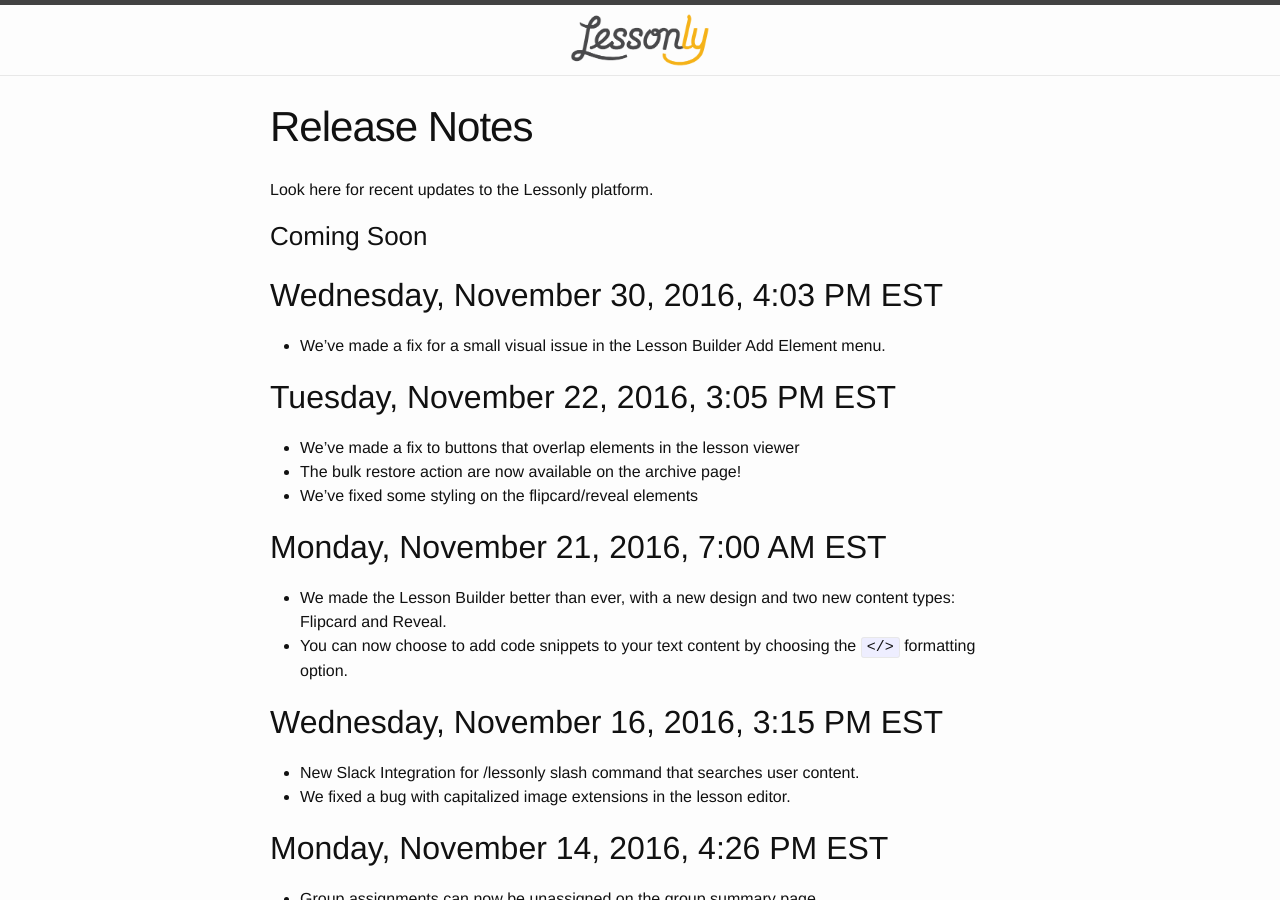
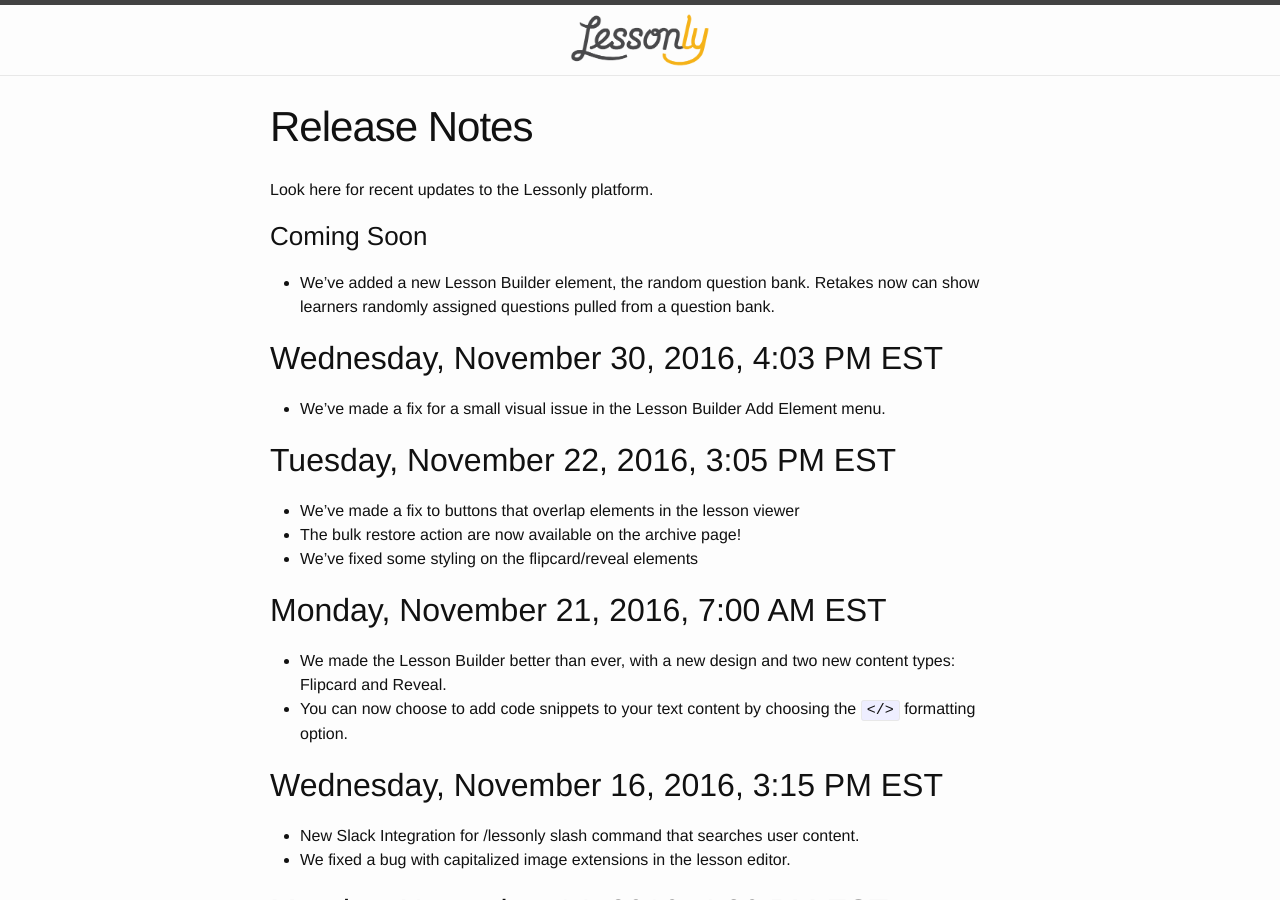
Before and after one commit to isabella232/lessonly.github.io, a Jekyll site: the page built from release-notes.md, in a window 1280 px wide and 900 px high. Built offline with Jekyll 4.4.1, drawn with Linux system fonts in a browser that asks for light colours.

Commit message:
Add Question Bank release notes

```diff
--- a/release-notes.md
+++ b/release-notes.md
@@ -7,6 +7,8 @@
 Look here for recent updates to the Lessonly platform.
 
 ### Coming Soon
+
+- We've added a new Lesson Builder element, the random question bank. Retakes now can show learners randomly assigned questions pulled from a question bank.
 
 ## Wednesday, November 30, 2016, 4:03 PM EST
 
```
